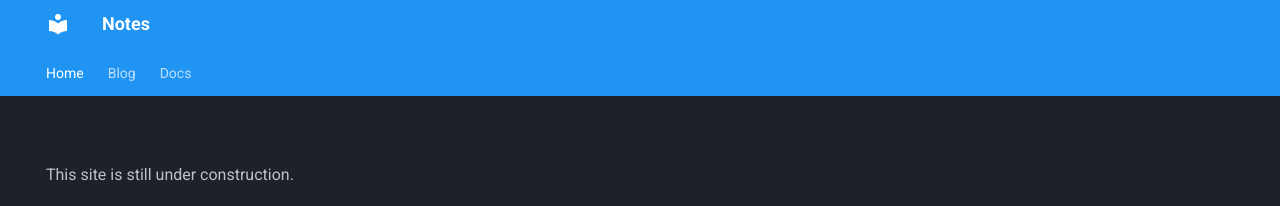
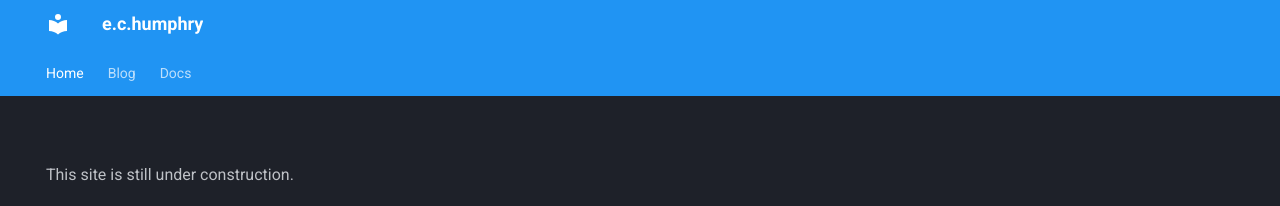
Before and after one commit to evanhumphry/me, an MkDocs documentation site: the page built from docs/index.md, in a window 1280 px wide. Shown: the top 206 px of the page. Built offline with MkDocs 1.6.1 and Material for MkDocs 9.7.7, drawn with Linux system fonts in a browser that asks for light colours.

Commit message:
Update mkdocs.yml

```diff
--- a/mkdocs.yml
+++ b/mkdocs.yml
@@ -1,4 +1,4 @@
-site_name: Notes
+site_name: e.c.humphry
 site_url: https://evahhumphry.com/mysite
 theme:
   features:
```
